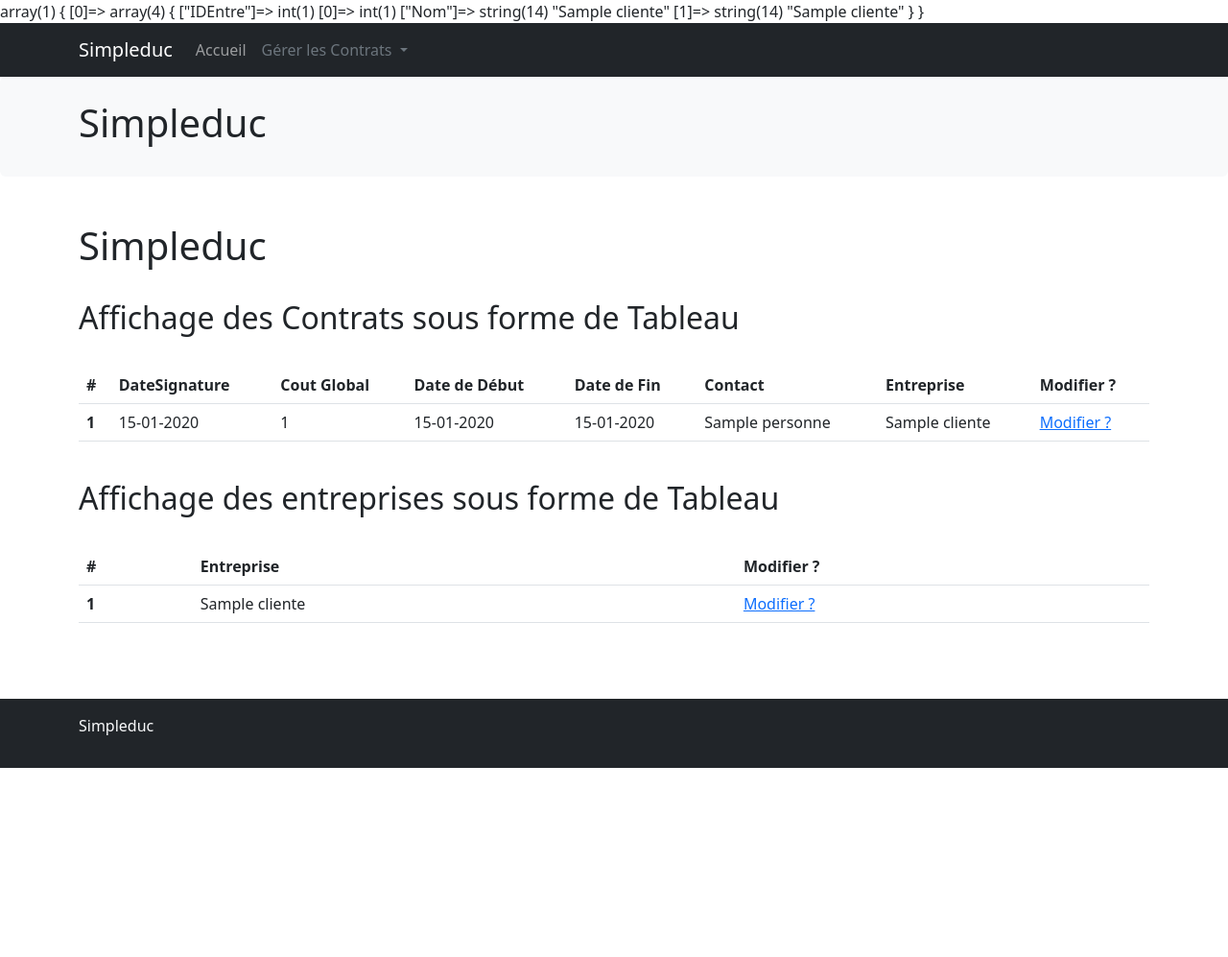
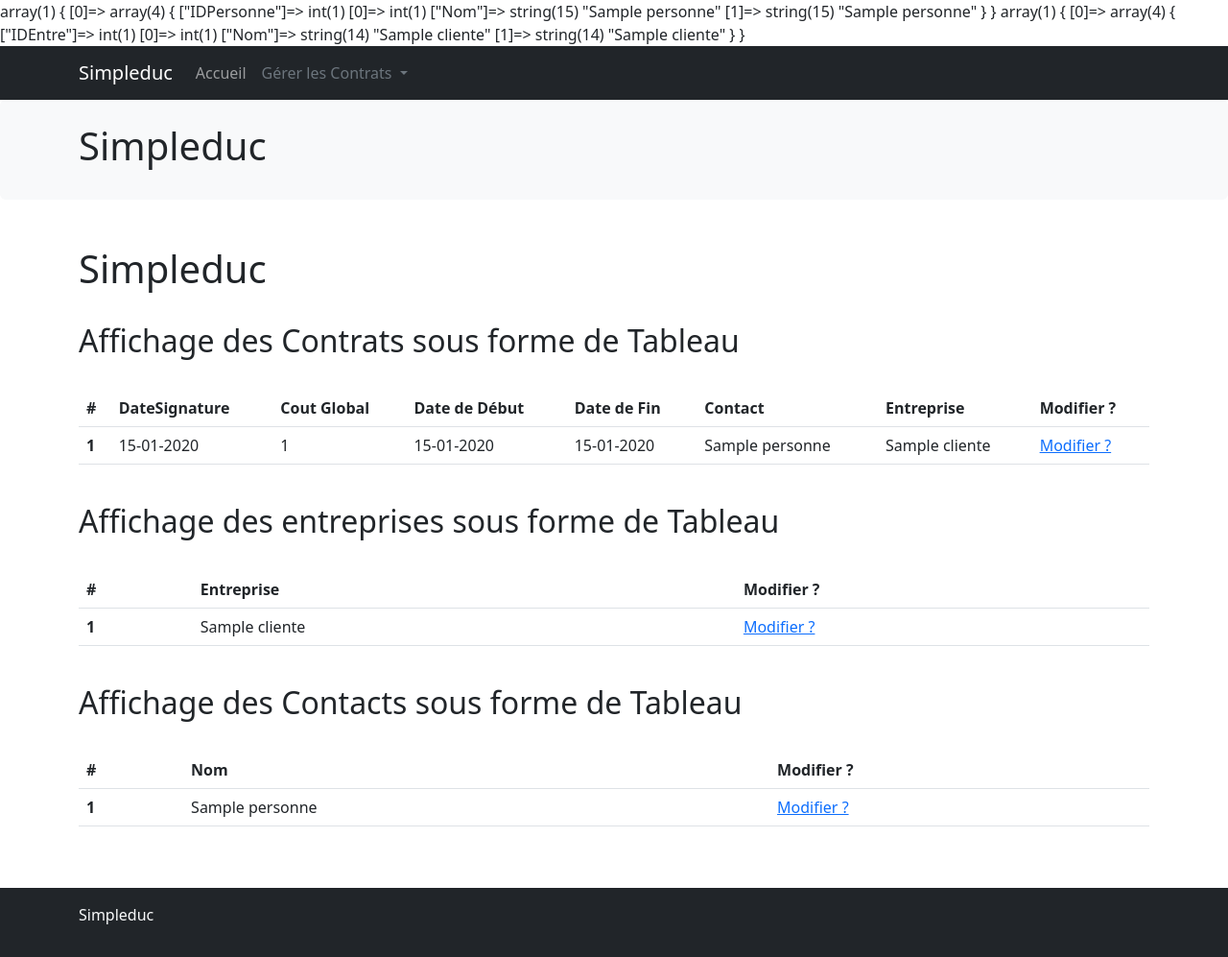
Before and after one commit to MelB04/projet1E5SLAM, a PHP site: page / in a window 1280 px wide. Shown: the whole page at 96% size. Before the commit the page ends 800 px from the top, so only its background shows below. Run offline with PHP 8.4, Linux system fonts and the light colour scheme; tables that the repository leaves empty hold one stand-in row (values such as "Sample post").

Commit message:
affichercontacts

```diff
--- a/src/controller/HomeController.php
+++ b/src/controller/HomeController.php
@@ -7,9 +7,12 @@ function homeController($twig,$db){
 
     $entreprises=getAllEntreprises($db);
 
+    $contacts=getAllContacts($db);
+    var_dump ($contacts);
+
     var_dump ($entreprises);
 
-    echo $twig -> render("home.html.twig", ['contrats' => $contrats, 'entreprises' =>$entreprises]);
+    echo $twig -> render("home.html.twig", ['contrats' => $contrats, 'entreprises' =>$entreprises, 'contacts' => $contacts]);
 }
 
 ?>
--- a/src/model/ProductModel.php
+++ b/src/model/ProductModel.php
@@ -96,11 +96,6 @@
         ]);
     }
 
-
-
-
-
-
     function getAllPersonnes($db){ ##fonction avec un nom clair, recuperer un seul product et on recoit la base de donnees et id qu'on veut recup
         $query = $db -> prepare("SELECT IDPersonne, Nom ##query variable dans lequelle je vais faire une requete sql, preparer la requete sql, va stocker une requete SELECT selectionne les elements dans la base de données
                                 FROM Personne
--- a/template/home.html.twig
+++ b/template/home.html.twig
@@ -64,5 +64,25 @@
                 {% endfor %}
             </tbody>
         </table>
+
+        <h2 class="text-dark py-4">Affichage des Contacts sous forme de Tableau</h2>
+        <table class="table">
+            <thead>
+              <tr>
+                <th scope="col">#</th>
+                <th scope="col">Nom</th>
+                <th scope="col">Modifier ?</th>
+              </tr>
+            </thead>
+            <tbody>
+                {% for contact in contacts %}
+                <tr>
+                    <th scope="row">{{ contact.IDPersonne }}</th>
+                    <td>{{ contact.Nom }}</td>
+                    <td><a href="?page=updateContacts&id={{ contact.IDPersonne }}">Modifier ?</a></td>
+                </tr>
+                {% endfor %}
+            </tbody>
+        </table>
     </div>
 {% endblock %}
```
